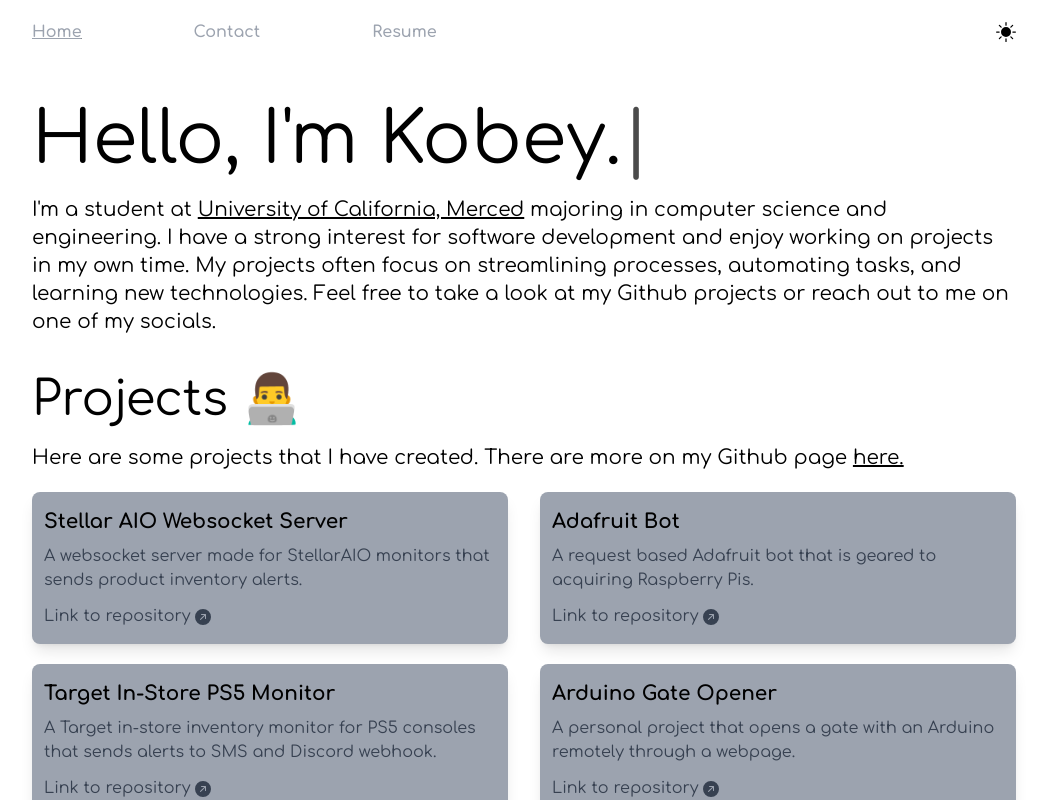
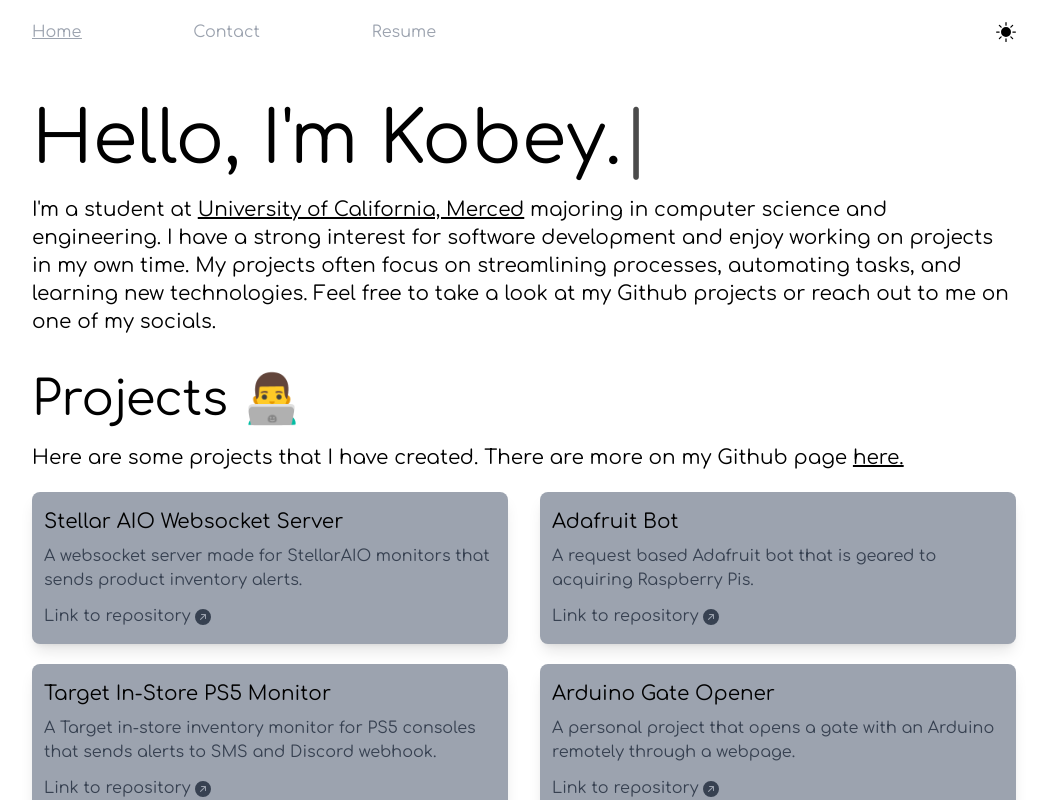
Before and after one commit to kpabellan/personal-website, a Next.js app: page / in a window 1280 px wide. Shown: the top 800 px of the page, without its empty margins (116-1163 px from the left). Built offline with nearby package versions, Linux system fonts and the light colour scheme; no server answers.

Commit message:
Removed bold font

```diff
--- a/components/Header.js
+++ b/components/Header.js
@@ -50,11 +50,11 @@ export const Header = () => {
         {navigations.map((navigation) => (
           <li key={navigation.path} className={router.pathname === navigation.path ? 'underline' : ''}>
             {navigation.label === 'Resume' ? (
-              <Link href={navigation.path} target='_blank' rel='noopener noreferrer' className='font-semibold text-gray-400 hover:text-gray-500'>
+              <Link href={navigation.path} target='_blank' rel='noopener noreferrer' className='text-gray-400 hover:text-gray-500'>
                 {navigation.label}
               </Link>
             ) : (
-              <Link href={navigation.path} className='font-semibold text-gray-400 hover:text-gray-500'>
+              <Link href={navigation.path} className='text-gray-400 hover:text-gray-500'>
                 {navigation.label}
               </Link>
             )}
--- a/components/Projects.js
+++ b/components/Projects.js
@@ -50,7 +50,7 @@ export const Projects = () => {
           >
             <div className='rounded-lg overflow-hidden bg-gray-400 shadow-lg transition-transform duration-300 transform hover:scale-105'>
               <div className='px-3 py-4'>
-                <div className='font-bold text-xl mb-2'>{project.title}</div>
+                <div className='text-xl mb-2'>{project.title}</div>
                 <p className='text-gray-700 text-base'>
                   {project.description}
                 </p>
```
Also changed, not shown: 1 other file (tests, documents, lock files or other folders).
